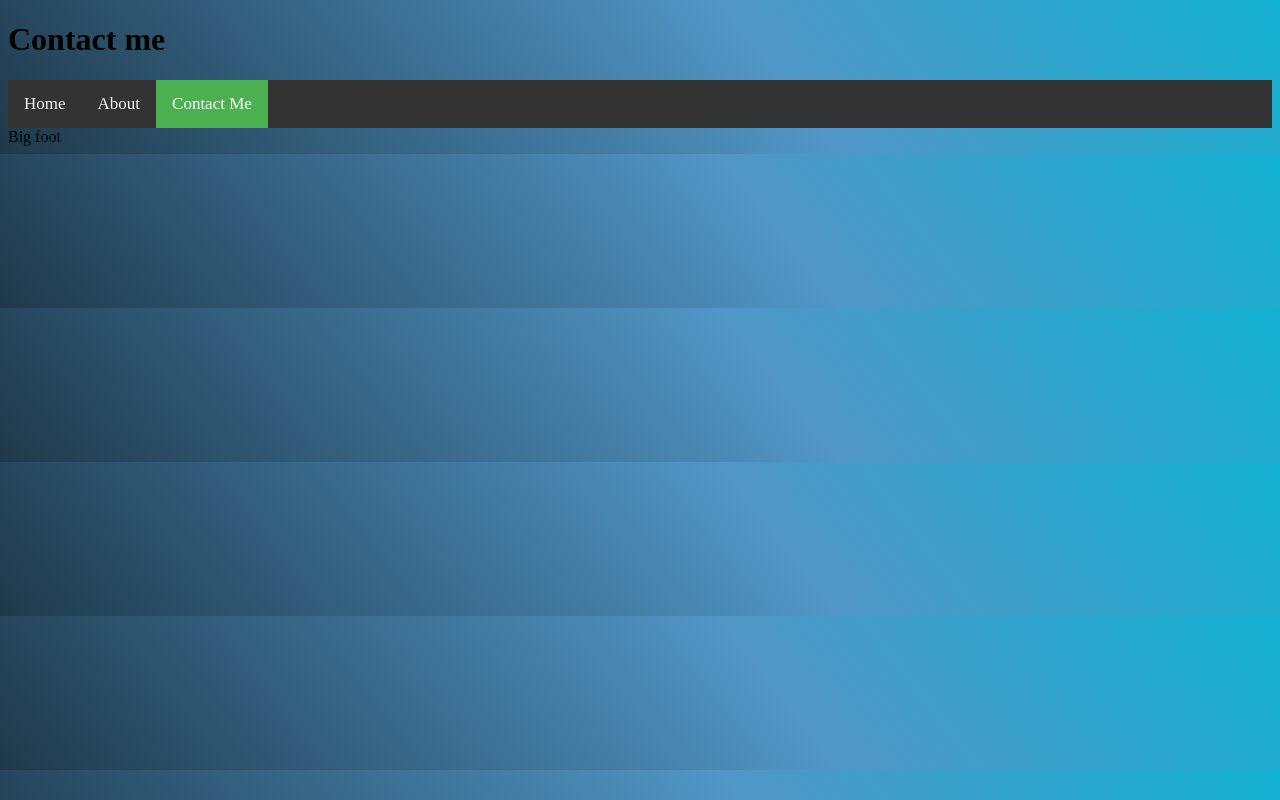
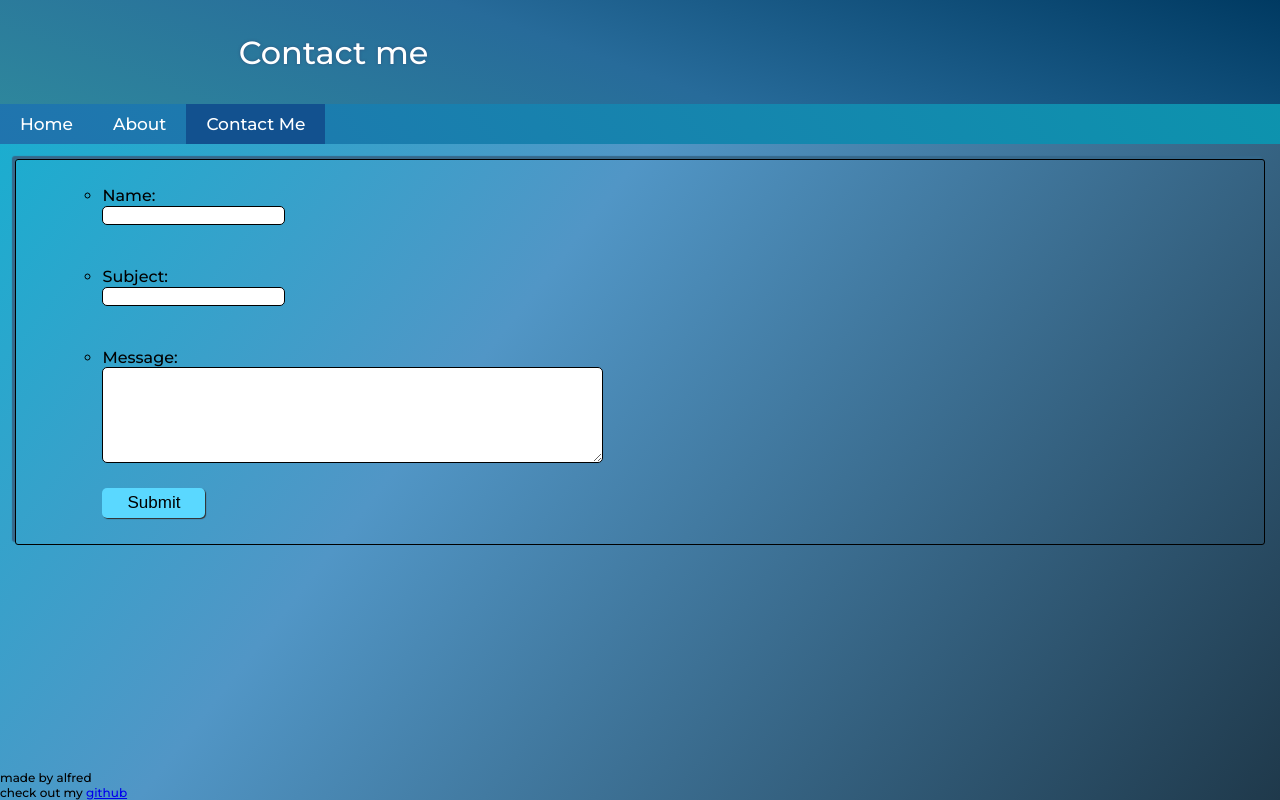
Before and after one commit to kiizerd/basic_info_site, a plain HTML site: page pages/contact-me.html in a window 1280 px wide. Drawn offline with Linux system fonts and the light colour scheme; files that its build step writes are made by us from their sources.

Commit message:
added main styling

```diff
--- a/index.js
+++ b/index.js
@@ -1,4 +1,5 @@
-const http = require('http')
+const nodemailer = require('nodemailer');
+const http = require('http');
 const fs = require('fs');
 
 const htmlfiles = fs.readdirSync("./pages", { withFileTypes: true })
@@ -33,7 +34,8 @@ const server = http.createServer((req, res) => {
     if (err) {
       console.log(`--${filename} not found--`)
       res.writeHead(404, {'Content-Type': 'text/html'});
-      res.end(page404);
+      res.write(page404);
+      res.end();
     } else {
       if (requested_dir == "./pages/") {
         res.writeHead(200, {'Content-Type': 'text/html'});
--- a/pages/contact-me.html
+++ b/pages/contact-me.html
@@ -2,24 +2,51 @@
 <html>
 
 <head>
-  <title>Page Title</title>
+  <title>Contact Me</title>
   <meta charset="UTF-8" />
   <link rel="stylesheet" href="theme.css" />
+  <link rel="preconnect" href="https://fonts.gstatic.com">
+<link href="https://fonts.googleapis.com/css2?family=Montserrat:wght@500&display=swap" rel="stylesheet">
 </head>
 
 <body>
-  <h1>Contact me
-  </h1>
-  <div class="topnav">
-    <a href="/">Home</a>
-    <a href="about">About</a>
-    <a class="active" href="contact-me">Contact Me</a>
+  <header>
+    <div id="heading-div">
+      <h1>Contact me</h1>
+    </div>
+    <div class="topnav">
+      <a href="/">Home</a>
+      <a href="about">About</a>
+      <a class="active" href="contact-me">Contact Me</a>
+    </div>
+  </header>
+
+  <div class="main-content">
+    <form>
+      <ul>
+        <li>
+          <label for="name">Name: </label><br>
+          <input type="text" id="name" name="name">
+        </li><br>
+        <li>
+          <label for="subject">Subject: </label><br>
+          <input type="text" id="subject" name="subject">
+        </li><br>
+        <li>
+          <label for="message">Message: </label><br>
+          <textarea id="message" name="message" rows="6" cols="60"></textarea>
+        </li>
+        <li id="submit-listitem">
+          <input id="submitbtn" type="submit" value="Submit">
+        </li>
+      </ul>
+    </form>
   </div>
 
-  <footer>Big foot</footer>
-  <script>
-
-  </script>
+  <footer>
+    <div>made by alfred</div>
+    <div>check out my <a href="http://www.github.com/kiizerd">github</a></div>
+  </footer>
 </body>
 
 </html>
--- a/styles/theme.css
+++ b/styles/theme.css
@@ -1,28 +1,118 @@
+html {
+  font-family: 'Montserrat', sans-serif;
+  background: rgb(31,57,75);
+  background: linear-gradient(-52deg, rgba(31,57,75,1) 0%, rgba(81,150,198,1) 60%, rgba(18,177,209,1) 100%);
+}
+
 body {
-  background: rgb(31,57,75);
-  background: linear-gradient(52deg, rgba(31,57,75,1) 0%, rgba(81,150,198,1) 60%, rgba(18,177,209,1) 100%);
+  margin: 0px;
+  height: 100vh;
+}
+
+header {
+  top: 0px;
+  left: 0px;
+  display: grid;
+  grid-template-areas:
+  "heading ."
+  "nav nav";
+  width: -moz-available;
+  width: -webkit-fill-available;
+  background: rgb(0,58,98);
+  background: linear-gradient(200deg, rgba(0,58,98,1) 0%, rgba(39,107,154,1) 50%, rgba(47,138,157,1) 100%);
+}
+
+#heading-div {
+  display: flex;
+  grid-area: heading;
+  padding: 2%;
+}
+
+header h1 {
+  padding: 3%;
+  color: white;
+  margin: auto;
+  width: fit-content;
+  font-weight: normal;
+  text-shadow: 0px 0px 3px rgb(44, 85, 126);
 }
 
 .topnav {
-  background-color: #333;
+  text-shadow: none;
+  grid-area: nav;
   overflow: hidden;
+  background: rgb(31,57,75);
+  background: linear-gradient(52deg, rgba(32,116,174,1) 0%, rgb(13, 147, 174) 100%);
 }
 
 .topnav a {
   float: left;
-  color: #f2f2f2;
+  font-size: 17px;
+  color: white;
   text-align: center;
-  padding: 14px 16px;
+  padding: 10px 20px;
   text-decoration: none;
-  font-size: 17px;
 }
 
 .topnav a:hover {
-  background-color: #ddd;
   color: black;
+  background-color: slategray;
 }
 
 .topnav a.active {
-  background-color: #4CAF50;
   color: white;
+  background-color: rgb(18, 81, 143);
 }
+
+.main-content {
+  margin: 15px;
+  padding: 10px 25px;
+  border-radius: 3px;
+  border: 1px solid rgb(0, 0, 0);
+  box-shadow: -3px -3px 1px rgb(54, 104, 138);
+}
+
+ul {
+  list-style: circle;
+  margin-left: 10px;
+}
+
+li {
+  margin: 1%;
+}
+
+form input {
+  border-radius: 5px;
+  border: 1px solid black;
+}
+
+form textarea{
+  border-radius: 5px;
+  border: 1px solid black;
+}
+
+#submit-listitem {
+  list-style: none;
+}
+
+#submitbtn {
+  box-shadow: 1px 1px 1px rgb(49, 45, 45);
+  border: none;
+  border-radius: 5px;
+  margin-top: 10px;
+  padding: 5px 25px;
+  font-size: 17px;
+  background-color: rgb(90, 216, 255);
+}
+
+#submitbtn:hover {
+  box-shadow: 1px 1px 2px rgb(201, 196, 196);
+  color: white;
+  background-color: rgb(61, 109, 157);
+}
+
+footer {
+  position: absolute;
+  bottom: 0px;
+  font-size: 12px;
+}
```
Also changed, not shown: package.json (deleted, +0 -14 lines), pages/404.html (+12 -7 lines), pages/about.html (+23 -12 lines), pages/index.html (+27 -14 lines), 1 other file.
